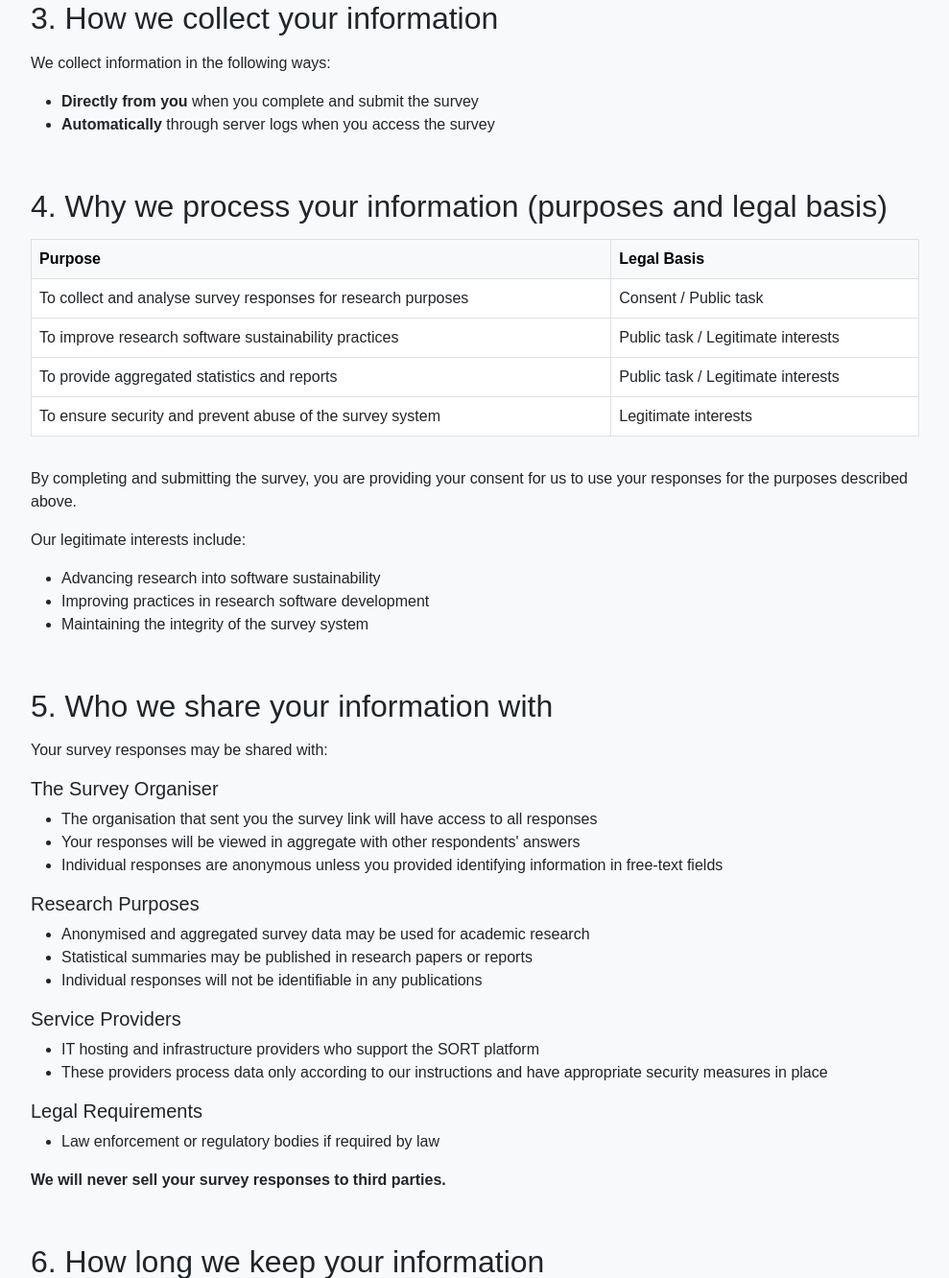
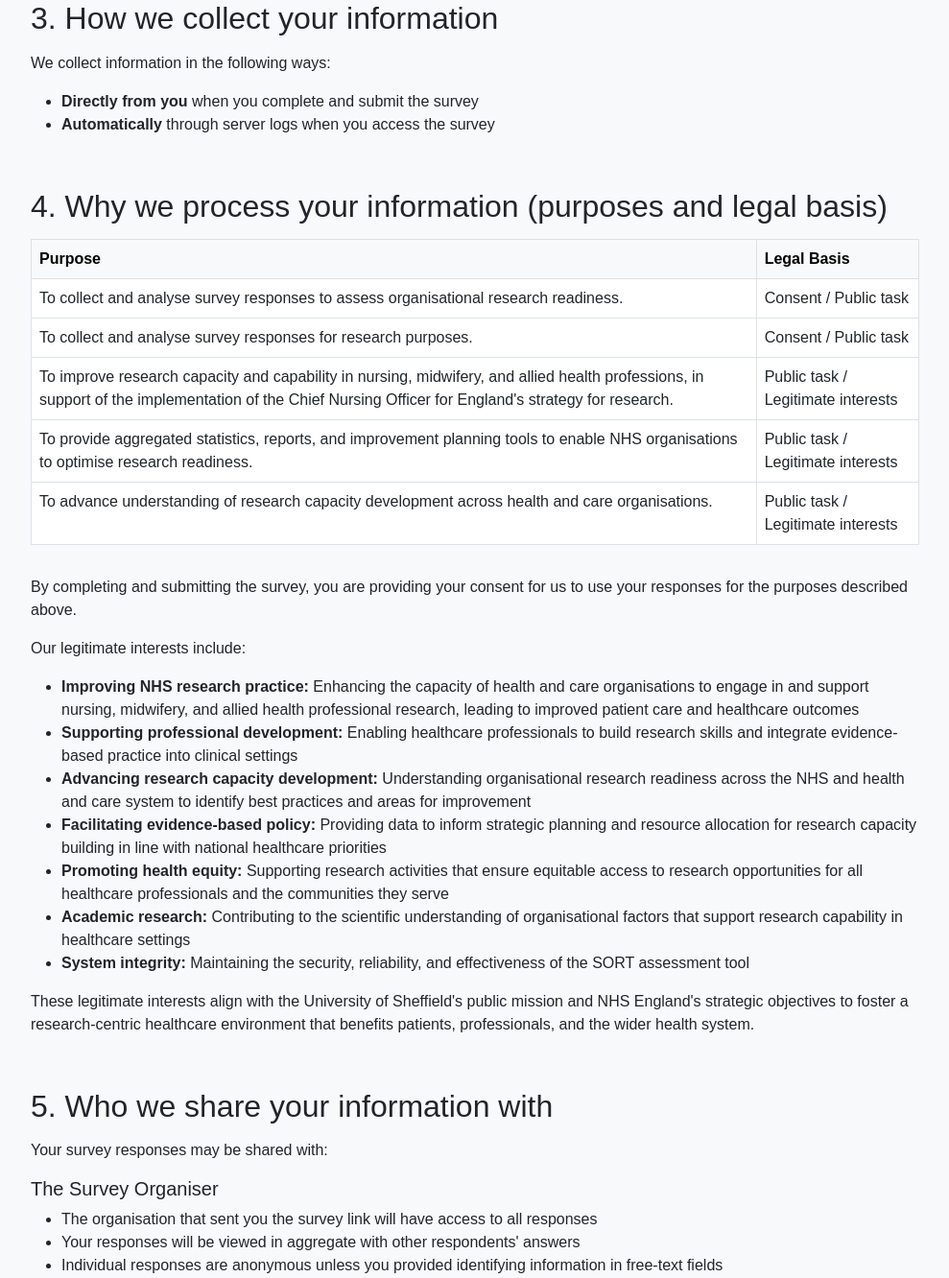
Before and after one commit to RSE-Sheffield/SORT, a Django app: template home/templates/home/privacy.html in a window 1280 px wide. Shown: the part 1161-2493 px from the top of the page at 96% size, without its empty margins (145-1134 px from the left). Run offline with Django 5.2, Linux system fonts and the light colour scheme; the template is opened without the code that fills it, so the values that code supplies are empty; parts of the project's set-up code (start-up, migrations or seed data) failed here and were passed over; some libraries are stand-ins or nearby versions.

Commit message:
Add more specific legitimate interest statements

```diff
--- a/home/templates/home/privacy.html
+++ b/home/templates/home/privacy.html
@@ -76,20 +76,24 @@
                             </thead>
                             <tbody>
                             <tr>
-                                <td>To collect and analyse survey responses for research purposes</td>
+                                <td>To collect and analyse survey responses to assess organisational research readiness.</td>
+                                <td>Consent / Public task</td>
+                            </tr
+                            <tr>
+                                <td>To collect and analyse survey responses for research purposes.</td>
                                 <td>Consent / Public task</td>
                             </tr>
                             <tr>
-                                <td>To improve research software sustainability practices</td>
+                                <td>To improve research capacity and capability in nursing, midwifery, and allied health professions, in support of the implementation of the Chief Nursing Officer for England's strategy for research.</td>
                                 <td>Public task / Legitimate interests</td>
                             </tr>
                             <tr>
-                                <td>To provide aggregated statistics and reports</td>
+                                <td>To provide aggregated statistics, reports, and improvement planning tools to enable NHS organisations to optimise research readiness.</td>
                                 <td>Public task / Legitimate interests</td>
                             </tr>
                             <tr>
-                                <td>To ensure security and prevent abuse of the survey system</td>
-                                <td>Legitimate interests</td>
+                                <td>To advance understanding of research capacity development across health and care organisations.</td>
+                                <td>Public task / Legitimate interests</td>
                             </tr>
                             </tbody>
                         </table>
@@ -100,10 +104,15 @@
 
                     <p>Our legitimate interests include:</p>
                     <ul>
-                        <li>Advancing research into software sustainability</li>
-                        <li>Improving practices in research software development</li>
-                        <li>Maintaining the integrity of the survey system</li>
+                        <li><strong>Improving NHS research practice:</strong> Enhancing the capacity of health and care organisations to engage in and support nursing, midwifery, and allied health professional research, leading to improved patient care and healthcare outcomes</li>
+                        <li><strong>Supporting professional development:</strong> Enabling healthcare professionals to build research skills and integrate evidence-based practice into clinical settings</li>
+                        <li><strong>Advancing research capacity development:</strong> Understanding organisational research readiness across the NHS and health and care system to identify best practices and areas for improvement</li>
+                        <li><strong>Facilitating evidence-based policy:</strong> Providing data to inform strategic planning and resource allocation for research capacity building in line with national healthcare priorities</li>
+                        <li><strong>Promoting health equity:</strong> Supporting research activities that ensure equitable access to research opportunities for all healthcare professionals and the communities they serve</li>
+                        <li><strong>Academic research:</strong> Contributing to the scientific understanding of organisational factors that support research capability in healthcare settings</li>
+                        <li><strong>System integrity:</strong> Maintaining the security, reliability, and effectiveness of the SORT assessment tool</li>
                     </ul>
+                    <p class="mt-3">These legitimate interests align with the University of Sheffield's public mission and NHS England's strategic objectives to foster a research-centric healthcare environment that benefits patients, professionals, and the wider health system.</p>
                 </section>
 
                 <section class="mb-5">
```
